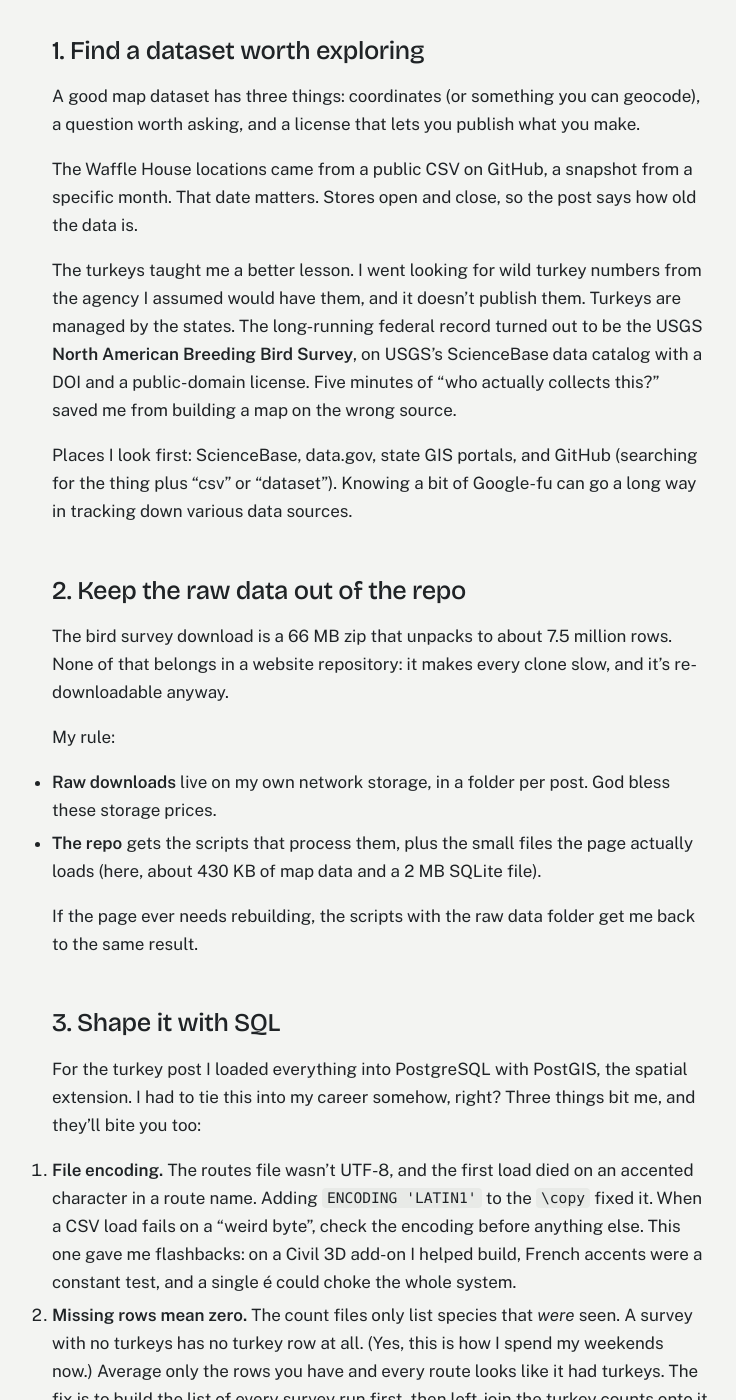
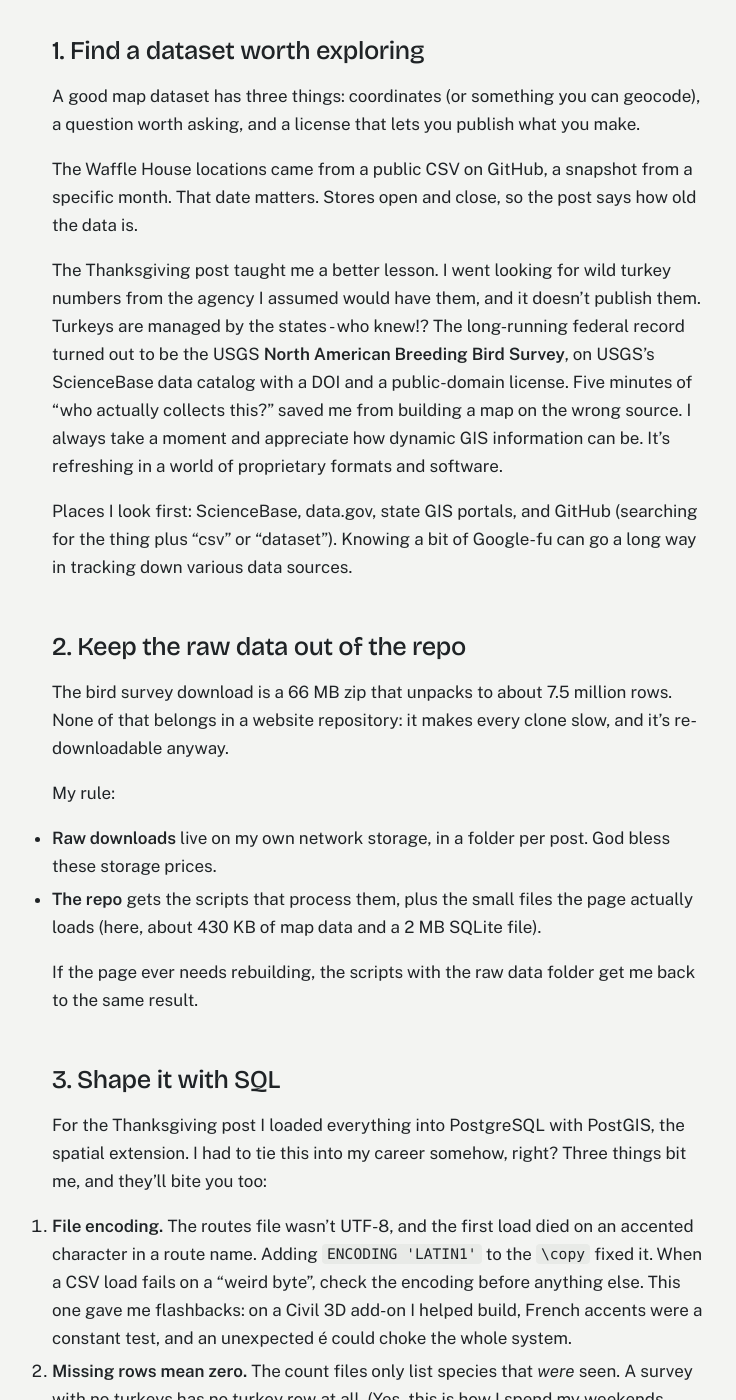
Before and after one commit to fiftyshadesofgrading/Homepage, a Jekyll site: the page built from _posts/2026-11-28-from-data-set-to-web-page.md, in a window 1280 px wide and 1400 px high, scrolled down 952 px. Shown: the whole window, without its empty margins (260-996 px from the left). Built offline with Jekyll 4.4.1, drawn with Linux system fonts in a browser that asks for light colours; some of the changed text lies outside the part shown.

Commit message:
Revise data sourcing lessons in blog post
Updated the post to clarify lessons learned from data sourcing and processing, including insights on file encoding and data representation.

```diff
--- a/_posts/2026-11-28-from-data-set-to-web-page.md
+++ b/_posts/2026-11-28-from-data-set-to-web-page.md
@@ -11,7 +11,7 @@ The first two data posts on this blog were a [live temperature map of every Waff
 
 ## The short version
 
-- **Find data with coordinates, a story, and a license you can live with.** Check the date and the license before you fall in love with it.
+- **Find data with coordinates, a story, and a license you can live with.** Check the date, the license, and the size before you commit to it.
 - **Keep the raw files out of the repo.** The website gets scripts and small, built data outputs. The 66 MB download stays on my own storage.
 - **Shape it with SQL** until it's only what the page needs. Millions of rows in, a few thousand out.
 - **Draw it with plain SVG, CSS and a little JavaScript.** Project the coordinates once, ahead of time, and skip the map library.
@@ -23,7 +23,7 @@ A good map dataset has three things: coordinates (or something you can geocode),
 
 The Waffle House locations came from a public CSV on GitHub, a snapshot from a specific month. That date matters. Stores open and close, so the post says how old the data is.
 
-The turkeys taught me a better lesson. I went looking for wild turkey numbers from the agency I assumed would have them, and it doesn't publish them. Turkeys are managed by the states. The long-running federal record turned out to be the USGS **North American Breeding Bird Survey**, on USGS's ScienceBase data catalog with a DOI and a public-domain license. Five minutes of "who actually collects this?" saved me from building a map on the wrong source.
+The Thanksgiving post taught me a better lesson. I went looking for wild turkey numbers from the agency I assumed would have them, and it doesn't publish them. Turkeys are managed by the states - who knew!? The long-running federal record turned out to be the USGS **North American Breeding Bird Survey**, on USGS's ScienceBase data catalog with a DOI and a public-domain license. Five minutes of "who actually collects this?" saved me from building a map on the wrong source. I always take a moment and appreciate how dynamic GIS information can be. It's refreshing in a world of proprietary formats and software.
 
 Places I look first: ScienceBase, data.gov, state GIS portals, and GitHub (searching for the thing plus "csv" or "dataset"). Knowing a bit of Google-fu can go a long way in tracking down various data sources.
 
@@ -39,9 +39,9 @@ If the page ever needs rebuilding, the scripts with the raw data folder get me b
 
 ## 3. Shape it with SQL
 
-For the turkey post I loaded everything into PostgreSQL with PostGIS, the spatial extension. I had to tie this into my career somehow, right? Three things bit me, and they'll bite you too:
+For the Thanksgiving post I loaded everything into PostgreSQL with PostGIS, the spatial extension. I had to tie this into my career somehow, right? Three things bit me, and they'll bite you too:
 
-1. **File encoding.** The routes file wasn't UTF-8, and the first load died on an accented character in a route name. Adding `ENCODING 'LATIN1'` to the `\copy` fixed it. When a CSV load fails on a "weird byte", check the encoding before anything else. This one gave me flashbacks: on a Civil 3D add-on I helped build, French accents were a constant test, and a single é could choke the whole system.
+1. **File encoding.** The routes file wasn't UTF-8, and the first load died on an accented character in a route name. Adding `ENCODING 'LATIN1'` to the `\copy` fixed it. When a CSV load fails on a "weird byte", check the encoding before anything else. This one gave me flashbacks: on a Civil 3D add-on I helped build, French accents were a constant test, and an unexpected é could choke the whole system.
 2. **Missing rows mean zero.** The count files only list species that *were* seen. A survey with no turkeys has no turkey row at all. (Yes, this is how I spend my weekends now.) Average only the rows you have and every route looks like it had turkeys. The fix is to build the list of every survey run first, then left-join the turkey counts onto it and fill the gaps with `COALESCE(..., 0)`.
 3. **Let geometry answer lookup questions.** The survey uses its own state codes. Instead of hunting for a lookup table, I loaded state outlines and asked which polygon each route's start point falls inside (`ST_Intersects`). A dozen coastal routes started just outside the simplified shoreline, so they get the nearest state with PostGIS's `<->` distance operator. These are the moments that make you rethink the data.
 
@@ -57,7 +57,7 @@ I don't use a map library for these. The setup:
 - **Color does one job.** Temperature uses a diverging blue-to-red scale centered on 50°F. Turkey counts use one hue, light to dark, with gray for "surveyed, none seen".
 - **A table view under every map**, for anyone who'd rather read numbers than squint at dots.
 
-Then I look at it on a phone. The turkey map's row of decade buttons ran off the side of the screen the first time. A horizontal scroll fixed it, and I'd never have caught it on a desktop.
+Then I test it on a phone. The map row of decade buttons ran off the side of the screen. A horizontal scroll fixed it, and I'd never have caught it on a desktop.
 
 ## 5. Publish it
 
```
